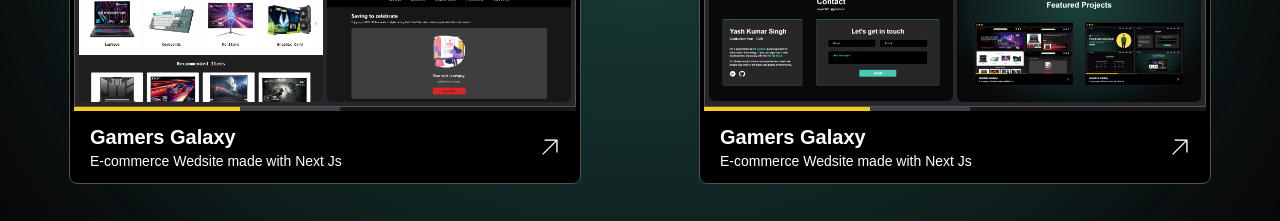
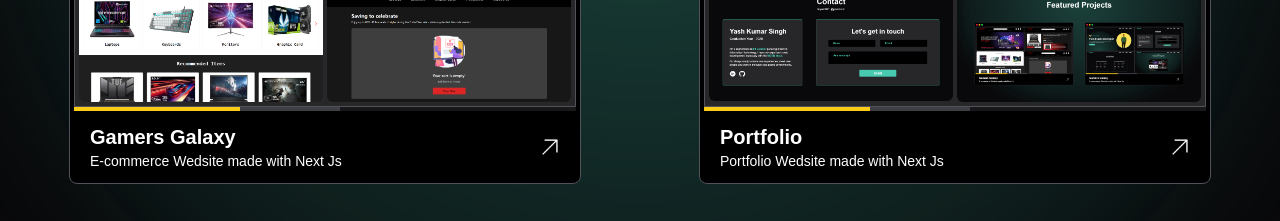
Before and after one commit to WhyKash01/Portfolio-WhyKash01, a Next.js app: page / in a window 1280 px wide. Shown: the part 2100-2321 px from the top of the page. Built offline with nearby package versions, Linux system fonts and the light colour scheme.

Commit message:
Update ProjectScreen.js

```diff
--- a/app/components/ProjectScreen.js
+++ b/app/components/ProjectScreen.js
@@ -18,6 +18,8 @@
         src2: game2,
         src3: game3,
         src4: game4,
+        text: "Gamers Galaxy",
+        description: "E-commerce Wedsite made with Next Js",
         Link: 'https://github.com/WhyKash01/Next-Gamers-galaxy.git'
     },
     {
@@ -25,6 +27,8 @@
         src2: Portfolio2,
         src3: Portfolio3,
         src4: Portfolio4,
+        text: "Portfolio",
+        description: "Portfolio Wedsite made with Next Js",
         Link: 'https://github.com/WhyKash01/Portfolio-WhyKash01.git'
     }]
   return (
@@ -51,8 +55,8 @@
         </div>
         <div className='lg:mx-5 mx-5 flex justify-between lg:my-3 my-2'>
             <div>
-            <h3 className='xl:text-xl lg:text-3xl text-lg '>Gamers Galaxy</h3>
-            <h3 className='xl:text-sm lg:text-xl text-xs font-[400] '>E-commerce Wedsite made with Next Js</h3>
+            <h3 className='xl:text-xl lg:text-3xl text-lg '>{object[i].text}</h3>
+            <h3 className='xl:text-sm lg:text-xl text-xs font-[400] '>{object[i].description}</h3>
             </div>
             <div className='my-auto '>
                 <Link href={object[i].Link}>
```
